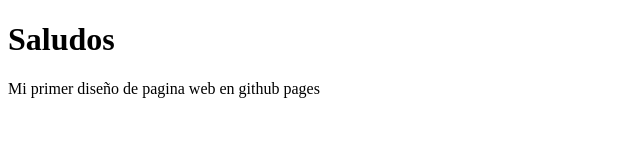
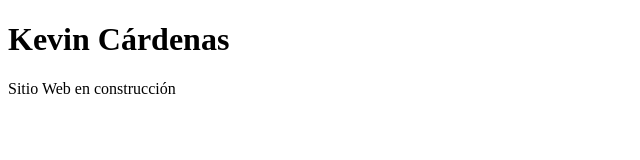
Before and after one commit to KevinCardenasDev/KevinCardenasDev.github.io, a plain HTML site: page index.html in a window 1280 px wide. Shown: the whole page, without its empty margins (0-640 px from the left). Drawn offline with Linux system fonts and the light colour scheme.

Commit message:
Update index.html

```diff
--- a/index.html
+++ b/index.html
@@ -4,10 +4,10 @@
     <meta charset="UTF-8">
     <meta http-equiv="X-UA-Compatible" content="IE=edge">
     <meta name="viewport" content="width=device-width, initial-scale=1.0">
-    <title>Mi Pagina Web</title>
+    <title>Kevin Cárdenas</title>
 </head>
 <body>
-    <h1>Saludos</h1>
-    <p>Mi primer diseño de pagina web en github pages</p>
+    <h1>Kevin Cárdenas</h1>
+    <p>Sitio Web en construcción</p>
 </body>
 </html>
```
